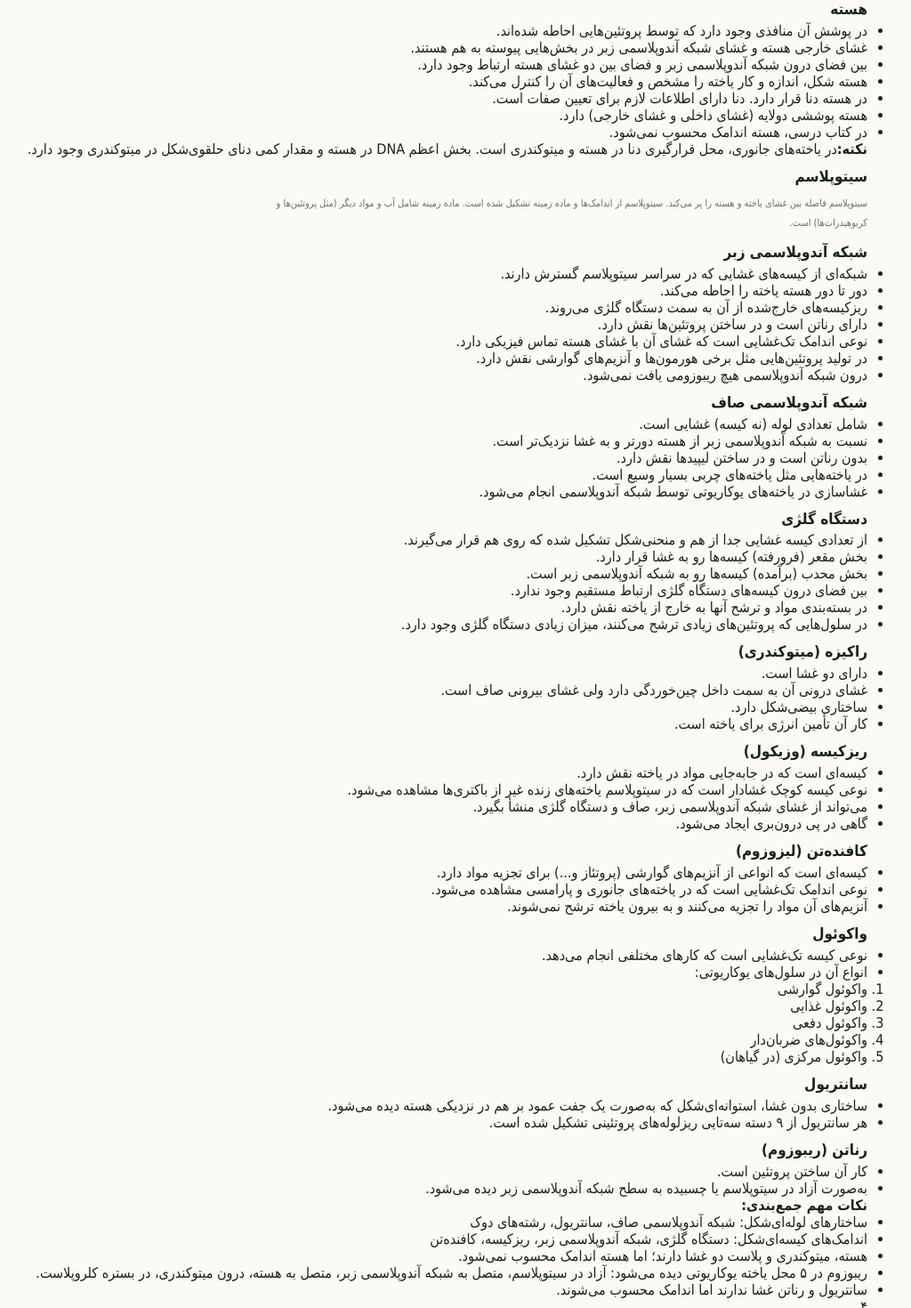
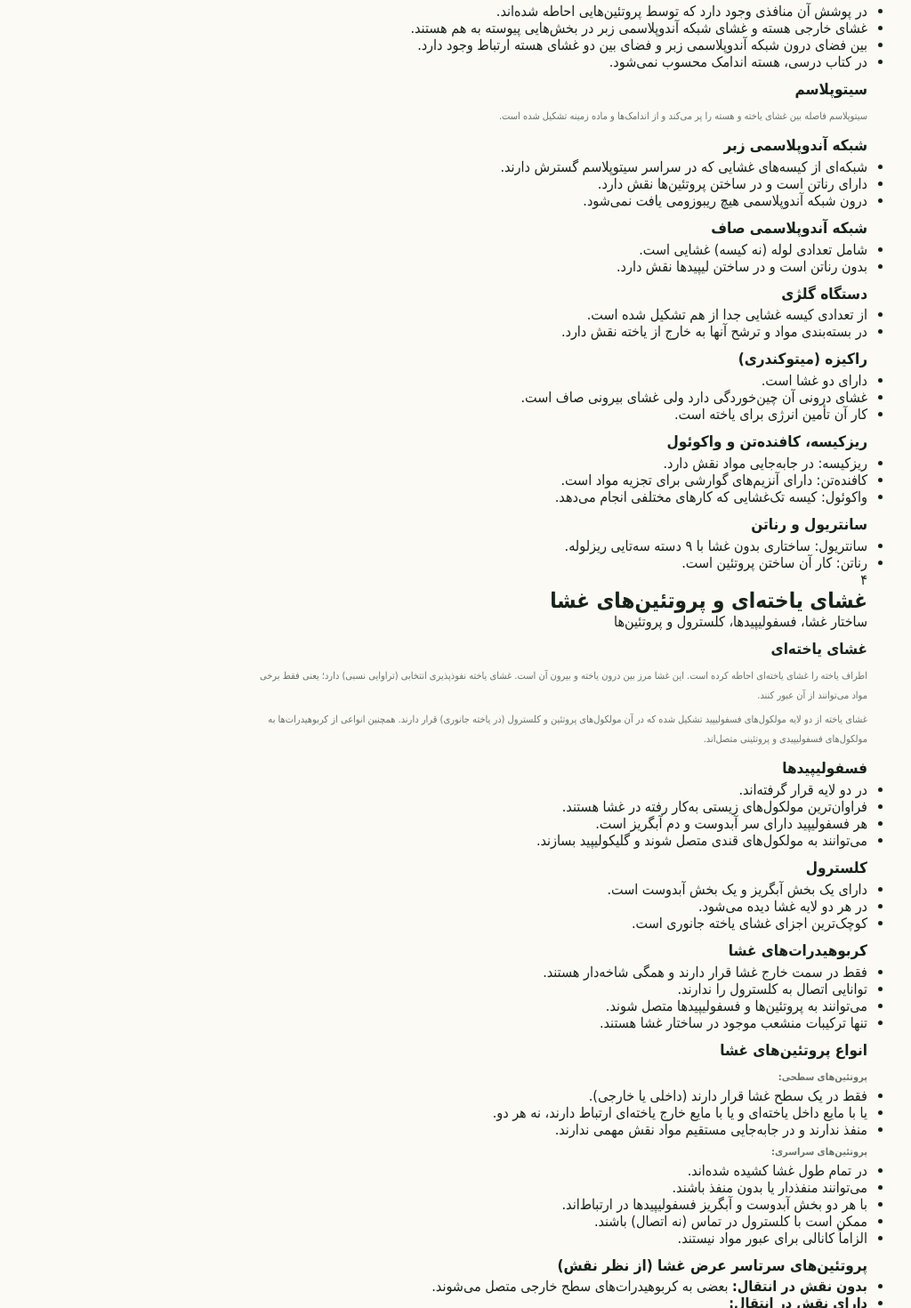
Before and after one commit to pejhanbio-cmd/biology, a React (Vite) app: page /biology/courses/biology-10/chapter-1 in a window 1280 px wide. Shown: the part 940-2410 px from the top of the page at 89% size, without its empty margins (255-1279 px from the left). Built offline with nearby package versions, Linux system fonts and the light colour scheme.

Commit message:
Update CellLesson.jsx

```diff
--- a/src/components/biology10/CellLesson.jsx
+++ b/src/components/biology10/CellLesson.jsx
@@ -1,127 +1,58 @@
 function CellLesson() {
   return (
     <div className="lesson-content">
-
       <h3>یاخته جانوری</h3>
-      <p>
-        یاخته واحد ساختار و عملکرد در جانداران است. یاخته جانوری از سه بخش
-        هسته، سیتوپلاسم و غشا تشکیل شده است. ساختارهای موجود در سیتوپلاسم
-        که کار ویژه‌ای دارند را اندامک می‌نامند.
-      </p>
+      <p>یاخته واحد ساختار و عملکرد در جانداران است. یاخته جانوری از سه بخش هسته، سیتوپلاسم و غشا تشکیل شده است.</p>
 
       <h3>هسته</h3>
       <ul>
         <li>در پوشش آن منافذی وجود دارد که توسط پروتئین‌هایی احاطه شده‌اند.</li>
         <li>غشای خارجی هسته و غشای شبکه آندوپلاسمی زبر در بخش‌هایی پیوسته به هم هستند.</li>
         <li>بین فضای درون شبکه آندوپلاسمی زبر و فضای بین دو غشای هسته ارتباط وجود دارد.</li>
-        <li>هسته شکل، اندازه و کار یاخته را مشخص و فعالیت‌های آن را کنترل می‌کند.</li>
-        <li>در هسته دنا قرار دارد. دنا دارای اطلاعات لازم برای تعیین صفات است.</li>
-        <li>هسته پوششی دولایه (غشای داخلی و غشای خارجی) دارد.</li>
         <li>در کتاب درسی، هسته اندامک محسوب نمی‌شود.</li>
       </ul>
 
-      <div className="important-box">
-        <strong>نکته:</strong>
-        در یاخته‌های جانوری، محل قرارگیری دنا در هسته و میتوکندری است.
-        بخش اعظم DNA در هسته و مقدار کمی دنای حلقوی‌شکل در میتوکندری وجود دارد.
-      </div>
-
       <h3>سیتوپلاسم</h3>
-      <p>
-        سیتوپلاسم فاصله بین غشای یاخته و هسته را پر می‌کند.
-        سیتوپلاسم از اندامک‌ها و ماده زمینه تشکیل شده است.
-        ماده زمینه شامل آب و مواد دیگر (مثل پروتئین‌ها و کربوهیدرات‌ها) است.
-      </p>
+      <p>سیتوپلاسم فاصله بین غشای یاخته و هسته را پر می‌کند و از اندامک‌ها و ماده زمینه تشکیل شده است.</p>
 
       <h3>شبکه آندوپلاسمی زبر</h3>
       <ul>
         <li>شبکه‌ای از کیسه‌های غشایی که در سراسر سیتوپلاسم گسترش دارند.</li>
-        <li>دور تا دور هسته یاخته را احاطه می‌کند.</li>
-        <li>ریزکیسه‌های خارج‌شده از آن به سمت دستگاه گلژی می‌روند.</li>
         <li>دارای رناتن است و در ساختن پروتئین‌ها نقش دارد.</li>
-        <li>نوعی اندامک تک‌غشایی است که غشای آن با غشای هسته تماس فیزیکی دارد.</li>
-        <li>در تولید پروتئین‌هایی مثل برخی هورمون‌ها و آنزیم‌های گوارشی نقش دارد.</li>
         <li>درون شبکه آندوپلاسمی هیچ ریبوزومی یافت نمی‌شود.</li>
       </ul>
 
       <h3>شبکه آندوپلاسمی صاف</h3>
       <ul>
         <li>شامل تعدادی لوله (نه کیسه) غشایی است.</li>
-        <li>نسبت به شبکه آندوپلاسمی زبر از هسته دورتر و به غشا نزدیک‌تر است.</li>
         <li>بدون رناتن است و در ساختن لیپیدها نقش دارد.</li>
-        <li>در یاخته‌هایی مثل یاخته‌های چربی بسیار وسیع است.</li>
-        <li>غشاسازی در یاخته‌های یوکاریوتی توسط شبکه آندوپلاسمی انجام می‌شود.</li>
       </ul>
 
       <h3>دستگاه گلژی</h3>
       <ul>
-        <li>از تعدادی کیسه غشایی جدا از هم و منحنی‌شکل تشکیل شده که روی هم قرار می‌گیرند.</li>
-        <li>بخش مقعر (فرورفته) کیسه‌ها رو به غشا قرار دارد.</li>
-        <li>بخش محدب (برآمده) کیسه‌ها رو به شبکه آندوپلاسمی زبر است.</li>
-        <li>بین فضای درون کیسه‌های دستگاه گلژی ارتباط مستقیم وجود ندارد.</li>
+        <li>از تعدادی کیسه غشایی جدا از هم تشکیل شده است.</li>
         <li>در بسته‌بندی مواد و ترشح آنها به خارج از یاخته نقش دارد.</li>
-        <li>در سلول‌هایی که پروتئین‌های زیادی ترشح می‌کنند، میزان زیادی دستگاه گلژی وجود دارد.</li>
       </ul>
 
       <h3>راکیزه (میتوکندری)</h3>
       <ul>
         <li>دارای دو غشا است.</li>
-        <li>غشای درونی آن به سمت داخل چین‌خوردگی دارد ولی غشای بیرونی صاف است.</li>
-        <li>ساختاری بیضی‌شکل دارد.</li>
+        <li>غشای درونی آن چین‌خوردگی دارد ولی غشای بیرونی صاف است.</li>
         <li>کار آن تأمین انرژی برای یاخته است.</li>
       </ul>
 
-      <h3>ریزکیسه (وزیکول)</h3>
+      <h3>ریزکیسه، کافنده‌تن و واکوئول</h3>
       <ul>
-        <li>کیسه‌ای است که در جابه‌جایی مواد در یاخته نقش دارد.</li>
-        <li>نوعی کیسه کوچک غشادار است که در سیتوپلاسم یاخته‌های زنده غیر از باکتری‌ها مشاهده می‌شود.</li>
-        <li>می‌تواند از غشای شبکه آندوپلاسمی زبر، صاف و دستگاه گلژی منشأ بگیرد.</li>
-        <li>گاهی در پی درون‌بری ایجاد می‌شود.</li>
+        <li>ریزکیسه: در جابه‌جایی مواد نقش دارد.</li>
+        <li>کافنده‌تن: دارای آنزیم‌های گوارشی برای تجزیه مواد است.</li>
+        <li>واکوئول: کیسه تک‌غشایی که کارهای مختلفی انجام می‌دهد.</li>
       </ul>
 
-      <h3>کافنده‌تن (لیزوزوم)</h3>
+      <h3>سانتریول و رناتن</h3>
       <ul>
-        <li>کیسه‌ای است که انواعی از آنزیم‌های گوارشی (پروتئاز و...) برای تجزیه مواد دارد.</li>
-        <li>نوعی اندامک تک‌غشایی است که در یاخته‌های جانوری و پارامسی مشاهده می‌شود.</li>
-        <li>آنزیم‌های آن مواد را تجزیه می‌کنند و به بیرون یاخته ترشح نمی‌شوند.</li>
+        <li>سانتریول: ساختاری بدون غشا با ۹ دسته سه‌تایی ریزلوله.</li>
+        <li>رناتن: کار آن ساختن پروتئین است.</li>
       </ul>
-
-      <h3>واکوئول</h3>
-      <ul>
-        <li>نوعی کیسه تک‌غشایی است که کارهای مختلفی انجام می‌دهد.</li>
-        <li>انواع آن در سلول‌های یوکاریوتی:</li>
-      </ul>
-      <ol>
-        <li>واکوئول گوارشی</li>
-        <li>واکوئول غذایی</li>
-        <li>واکوئول دفعی</li>
-        <li>واکوئول‌های ضربان‌دار</li>
-        <li>واکوئول مرکزی (در گیاهان)</li>
-      </ol>
-
-      <h3>سانتریول</h3>
-      <ul>
-        <li>ساختاری بدون غشا، استوانه‌ای‌شکل که به‌صورت یک جفت عمود بر هم در نزدیکی هسته دیده می‌شود.</li>
-        <li>هر سانتریول از ۹ دسته سه‌تایی ریزلوله‌های پروتئینی تشکیل شده است.</li>
-      </ul>
-
-      <h3>رناتن (ریبوزوم)</h3>
-      <ul>
-        <li>کار آن ساختن پروتئین است.</li>
-        <li>به‌صورت آزاد در سیتوپلاسم یا چسبیده به سطح شبکه آندوپلاسمی زبر دیده می‌شود.</li>
-      </ul>
-
-      <div className="important-box">
-        <strong>نکات مهم جمع‌بندی:</strong>
-        <ul>
-          <li>ساختارهای لوله‌ای‌شکل: شبکه آندوپلاسمی صاف، سانتریول، رشته‌های دوک</li>
-          <li>اندامک‌های کیسه‌ای‌شکل: دستگاه گلژی، شبکه آندوپلاسمی زبر، ریزکیسه، کافنده‌تن</li>
-          <li>هسته، میتوکندری و پلاست دو غشا دارند؛ اما هسته اندامک محسوب نمی‌شود.</li>
-          <li>ریبوزوم در ۵ محل یاخته یوکاریوتی دیده می‌شود: آزاد در سیتوپلاسم، متصل به شبکه آندوپلاسمی زبر، متصل به هسته، درون میتوکندری، در بستره کلروپلاست.</li>
-          <li>سانتریول و رناتن غشا ندارند اما اندامک محسوب می‌شوند.</li>
-        </ul>
-      </div>
-
     </div>
   );
 }
```
